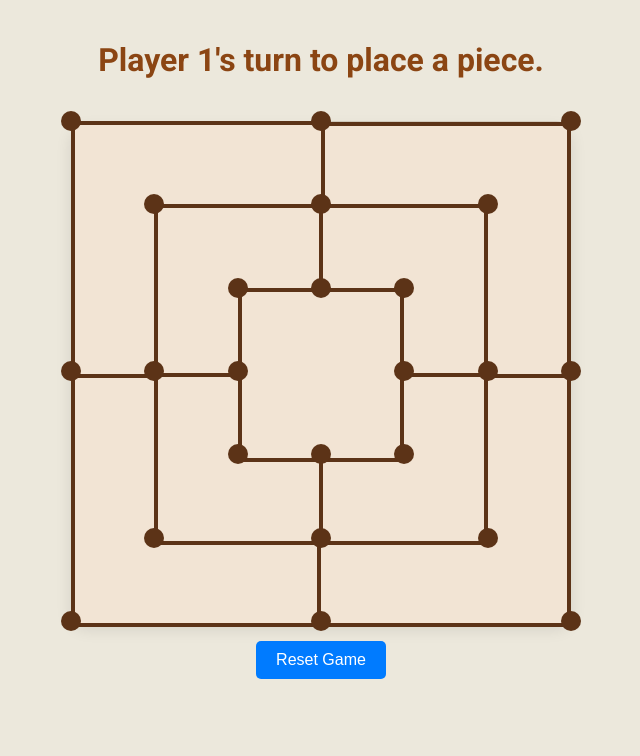
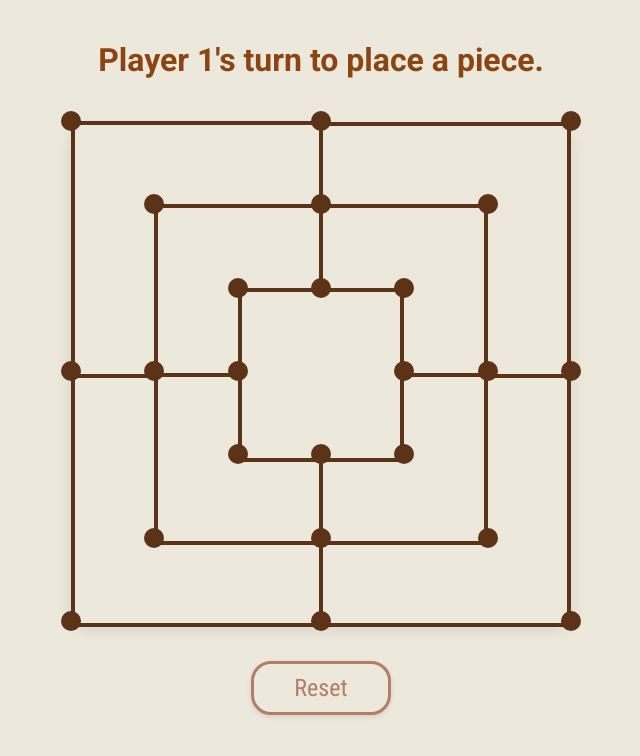
Before and after one commit to Yonis123/Shax, a React (Create React App) app: page / in a window 1280 px wide. Shown: the top 756 px of the page, without its empty margins (319-959 px from the left). Built offline with nearby package versions, Linux system fonts and the light colour scheme.

Commit message:
styling is all done for the board and buttons below, going to start working on piece styling

```diff
--- a/src/components/Node.js
+++ b/src/components/Node.js
@@ -33,6 +33,7 @@ class Node extends React.Component {
       height: `${playerStyle.height}px`,
       backgroundColor: playerStyle.bkg,
       borderRadius: '50%',
+
     };
 
     return (
--- a/src/components/Shaxboard.css
+++ b/src/components/Shaxboard.css
@@ -30,7 +30,7 @@
 
 /* Board Styles */
 .board {
-  background: linear-gradient(135deg, rgb(201, 198, 185), rgb(224, 207, 190));
+  background-color: #ECE8DC;
   box-sizing: border-box;
   width: 90vw; /* Responsive width */
   max-width: 500px;
@@ -46,7 +46,7 @@
 
 /* Quarter Styles */
 .quarter {
-  background-color: #f2e4d4;
+  background-color: #ECE8DC;
   box-sizing: border-box;
   display: inline-block;
   width: 50%;
@@ -63,6 +63,29 @@
   padding-top: 4.8px;
 }
 
+.quarter1::after {
+    content: '';
+    position: absolute;
+    top: 0;
+    right: 0px; /* Adjust this value to shift the border to the left */
+    width: 2px; /* Border thickness */
+    height: 100%; /* Full height of the element */
+    background-color: #5C3317; /* Border color */
+}
+.quarter2{
+  border-left: none;
+}
+
+.quarter2::after {
+    content: '';
+    position: absolute;
+    top: 0;
+    left: 0px; /* Adjust this value to shift the border to the left */
+    width: 2px; /* Border thickness */
+    height: 100%; /* Full height of the element */
+    background-color: #5C3317; /* Border color */
+}
+
 .quarter4 {
   border-left: none;
 }
@@ -71,9 +94,32 @@
   padding-bottom: 49%;
 }
 
+.quarter3{
+  border-right: none;
+}
+
+.quarter3::after {
+    content: '';
+    position: absolute;
+    top: 0;
+    right: 0px; /* Adjust this value to shift the border to the left */
+    width: 2px; /* Border thickness */
+    height: 100%; /* Full height of the element */
+    background-color: #5C3317; /* Border color */
+}
+.quarter4::after {
+    content: '';
+    position: absolute;
+    top: 0;
+    left: 0px; /* Adjust this value to shift the border to the left */
+    width: 2px; /* Border thickness */
+    height: 100%; /* Full height of the element */
+    background-color: #5C3317; /* Border color */
+}
+
 /* Inner Board Styles */
 .inner1, .inner2 {
-  background-color: #f2e4d4;
+  background-color: #ECE8DC;
   box-sizing: border-box;
   position: absolute;
   border: 4px solid #5C3317; /* Dark grey border */
@@ -292,24 +338,36 @@
 
 /* Button Styles */
 .reset-button, .help-button {
-  margin-top: 20px;
-  padding: 10px 20px;
-  font-size: 16px;
-  background-color: #007bff;
-  color: white;
-  border: none;
-  border-radius: 5px;
+  margin-top: 40px;
+  padding: 10px 40px; /* Adjusted padding */
+  font-size: 24px; /* Adjusted font size */
+  font-family: 'Roboto Condensed', sans-serif;
+  font-weight: 500;
+  background-color: #ECE8DC;
+  color: #B37D66;
+  text-align: center;
+  border: 3px solid #B37D66;
+  border-radius: 20px; /* Adjusted border radius */
   cursor: pointer;
+  box-shadow: 0 2px 5px rgba(0, 0, 0, 0.1); /* Added subtle shadow for depth */
+  transition: background-color 0.3s, box-shadow 0.3s; /* Smooth transitions */
 }
 
 .reset-button:hover, .help-button:hover {
-  background-color: #0056b3;
+  background-color: #B37D66; /* Slightly darker on hover */
+  color: white;
+  box-shadow: 0 4px 10px rgba(0, 0, 0, 0.2); /* Stronger shadow on hover */
+}
+
+.help-button{
+  margin-left: 10%;
 }
 
 .button-container {
   display: flex;
   justify-content: center;
-  gap: 10px;
+  gap: 8px;
+
 }
 
 /* Popup Styles */
--- a/src/components/Shaxboard.js
+++ b/src/components/Shaxboard.js
@@ -417,9 +417,12 @@ class Shaxboard extends React.Component {
           />
         )}
         <div className="button-container">
-          <button onClick={this.resetGame} className="reset-button">Reset Game</button>
+          <Helmet>
+                <link href="https://fonts.googleapis.com/css2?family=Roboto+Condensed:wght@400;700&display=swap" rel="stylesheet" />
+          </Helmet>
+          <button onClick={this.resetGame} className="reset-button">Reset</button>
           {this.state.gamePhase === "III" && (
-            <button onClick={this.handleBlockedHelp} className="help-button">I am blocked, help</button>
+            <button onClick={this.handleBlockedHelp} className="help-button">Jare</button>
           )}
         </div>
       </div>
```
